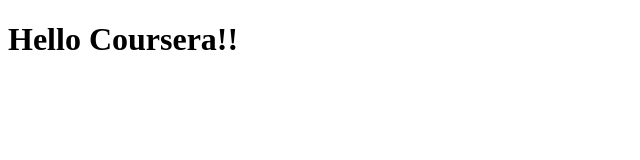
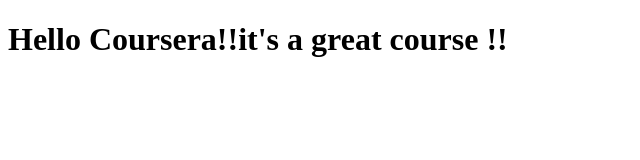
Before and after one commit to darsr344/courseera-test, a plain HTML site: page site/index.html in a window 1280 px wide. Shown: the whole page, without its empty margins (0-640 px from the left). Drawn offline with Linux system fonts and the light colour scheme.

Commit message:
Small addition to our page content.

```diff
--- a/site/index.html
+++ b/site/index.html
@@ -4,6 +4,6 @@
 	<title>Hello Coursera</title>
 </head>
 <body>
-<h1>Hello Coursera!!</h1>
+<h1>Hello Coursera!!it's a great course !!</h1>
 </body>
 </html>
```
